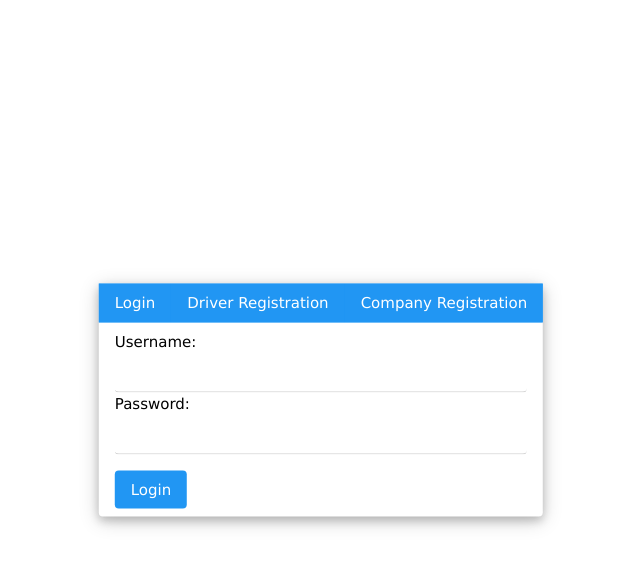
After one commit to cwoz117/project, a PHP site: page / in a window 1280 px wide. The commit adds this page. Shown: the top 567 px of the page, without its empty margins (319-959 px from the left). Run offline with PHP 8.4, Linux system fonts and the light colour scheme.

Commit message:
Big addition

```diff
--- a/ddl.sql
+++ b/ddl.sql
@@ -13,7 +13,7 @@ CREATE TABLE Banking (
 CREATE TABLE Users(
 	user_id			INT	UNSIGNED	AUTO_INCREMENT,
 	username		varchar(10)		NOT NULL UNIQUE,
-	password		varchar(16)		NOT NULL,
+	password		varchar(32)		NOT NULL,
 	admin			BOOLEAN			NOT NULL,
 
 	PRIMARY KEY (user_id)
--- a/library/fragments/_footer.php
+++ b/library/fragments/_footer.php
@@ -1,6 +1,6 @@
 <footer>
   <p>this is our weak-ass footer rn</p>
-
 </footer>
+</div>
 </body>
 </html>
--- a/library/fragments/_nav.php
+++ b/library/fragments/_nav.php
@@ -1,4 +1,3 @@
-<body>
 <nav class="w3-bar w3-border w3-light-grey">
-  <a href='#' class="w3-bar-item w3-button">Home</a>
+  <a href='home.php' class="w3-bar-item w3-button">Home</a>
 </nav>
--- a/public/home.php
+++ b/public/home.php
@@ -1,7 +1,7 @@
 <?php require('fragments/_head.php');
       require('fragments/_nav.php');?>
 
-<div class='container'>
+<div class='w3-container'>
   <p>Content Here bitchez </p>
 </div>
 
--- /dev/null
+++ b/public/index.php
@@ -0,0 +1,52 @@
+<!Doctype html>
+<html>
+<head>
+  <title>Truckco</title>
+  <link rel="stylesheet" href="https://www.w3schools.com/w3css/4/w3.css">
+  <script>
+    function openForm(formName) {
+      var i;
+      var x = document.getElementsByClassName("form");
+      for (i = 0; i < x.length; i++) {
+        x[i].style.display = "none";
+      }
+      document.getElementById(formName).style.display = "block";
+    }
+  </script>
+</head>
+<body>
+  <div class="w3-card-4 w3-display-middle w3-hover-shadow w3-round">
+
+    <header class="w3-bar w3-blue">
+      <button class="w3-bar-item w3-button" onclick="openForm('login')">Login</button>
+      <button class="w3-bar-item w3-button" onclick="openForm('register_driver')">Driver Registration</button>
+      <button class="w3-bar-item w3-button" onclick="openForm('register_company')">Company Registration</button>
+    </header>
+
+    <form id="login" class="form w3-container w3-padding" action="action/login.php" method="post">
+      <label>Username:</label>
+      <input class="w3-input w3-round" type="text" name="username">
+      <label>Password:</label>
+      <input class="w3-input w3-round" type="password" name="password">
+      <input class="w3-button w3-blue w3-round w3-margin-top" type="submit" value="Login">
+    </form>
+
+    <form id="register_driver" class="form w3-container w3-padding" action="action/register.php" method="post" style="display:none">
+      <label>Username:</label>
+      <input class="w3-input w3-round" type="text" name="username">
+      <label>Password:</label>
+      <input class="w3-input w3-round" type="password" name="password">
+      <input class="w3-button w3-blue w3-round w3-margin-top" type="submit" value="Register">
+    </form>
+
+    <form id="register_company" class="form w3-container w3-padding" action="action/register.php" method="post" style="display:none">
+      <label>Username:</label>
+      <input class="w3-input w3-round" type="text" name="username">
+      <label>Password:</label>
+      <input class="w3-input w3-round" type="password" name="password">
+      <input class="w3-button w3-blue w3-round w3-margin-top" type="submit" value="Register">
+    </form>
+  </div>
+</div>
+</body>
+</html>
```
Also changed, not shown: library/fragments/_head.php (+8 -2 lines), library/global/db.php (added, +12 -0 lines), public/action/login.php (added, +17 -0 lines), public/action/register.php (added, +18 -0 lines), 1 other file.
